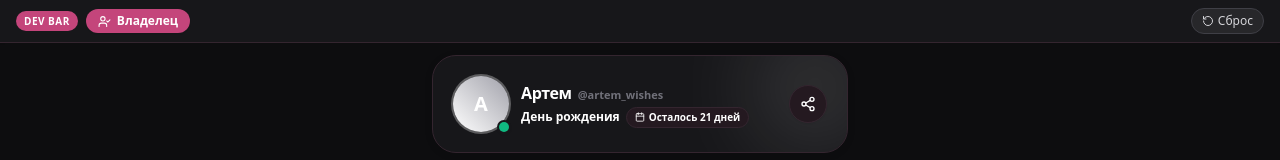
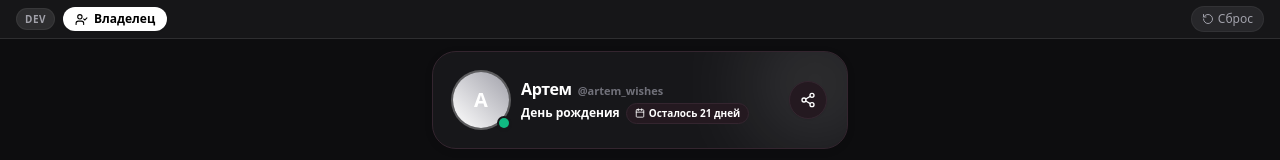
Before and after one commit to Trubik1/Secret-Santa, a React (Vite) app: page / in a window 1280 px wide. Shown: the top 160 px of the page. Built offline with nearby package versions, Linux system fonts and the light colour scheme; the HTML template or start-up script is replaced by a standard one; a web font is replaced by a local one.

Commit message:
feat(dev): build DevToolsBar for standalone browser mode testing

```diff
--- a/src/components/DevToolsBar.tsx
+++ b/src/components/DevToolsBar.tsx
@@ -13,17 +13,17 @@ export const DevToolsBar: React.FC<DevToolsBarProps> = ({
   onResetData,
 }) => {
   return (
-    <div className="w-full bg-[#17171a] border-b border-[#34252f] py-2 px-4 flex items-center justify-between text-xs sticky top-0 z-50 shadow-sm">
+    <div className="w-full bg-[#161618] border-b border-white/10 py-1.5 px-4 flex items-center justify-between text-xs sticky top-0 z-50 select-none">
       <div className="flex items-center gap-2">
-        <span className="px-2 py-0.5 rounded-full bg-[#c4457b] text-white text-[10px] font-extrabold uppercase tracking-wider">
-          Dev Bar
+        <span className="px-2 py-0.5 rounded-full bg-white/10 text-zinc-400 text-[10px] font-bold uppercase tracking-wider border border-white/5">
+          DEV
         </span>
         <button
           onClick={onToggleOwner}
-          className={`flex items-center gap-1.5 px-3 py-1 rounded-full font-bold transition-all active-press ${
+          className={`flex items-center gap-1.5 px-3 py-1 rounded-full text-xs font-bold transition-all active:scale-95 ${
             isOwner
-              ? 'bg-[#c4457b] text-white shadow-sm'
-              : 'bg-zinc-800 text-zinc-300 border border-zinc-700'
+              ? 'bg-white text-black shadow-sm'
+              : 'bg-[#27272a] text-zinc-300 border border-white/10'
           }`}
         >
           {isOwner ? <UserCheck size={13} /> : <Users size={13} />}
@@ -34,7 +34,7 @@ export const DevToolsBar: React.FC<DevToolsBarProps> = ({
       <div className="flex items-center gap-2">
         <button
           onClick={onResetData}
-          className="flex items-center gap-1 px-2.5 py-1 rounded-full bg-zinc-800 text-zinc-300 hover:text-rose-400 active-press border border-zinc-700"
+          className="flex items-center gap-1 px-2.5 py-1 rounded-full bg-[#27272a] text-zinc-400 hover:text-white active:scale-95 border border-white/5 transition-colors"
           title="Сбросить тестовые данные"
         >
           <RotateCcw size={12} />
```
Also changed, not shown: 1 other file (tests, documents, lock files or other folders).
